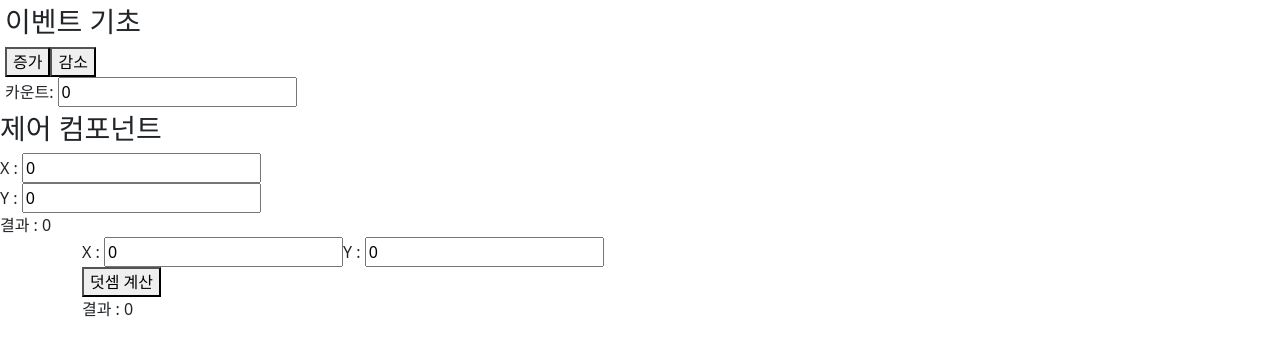
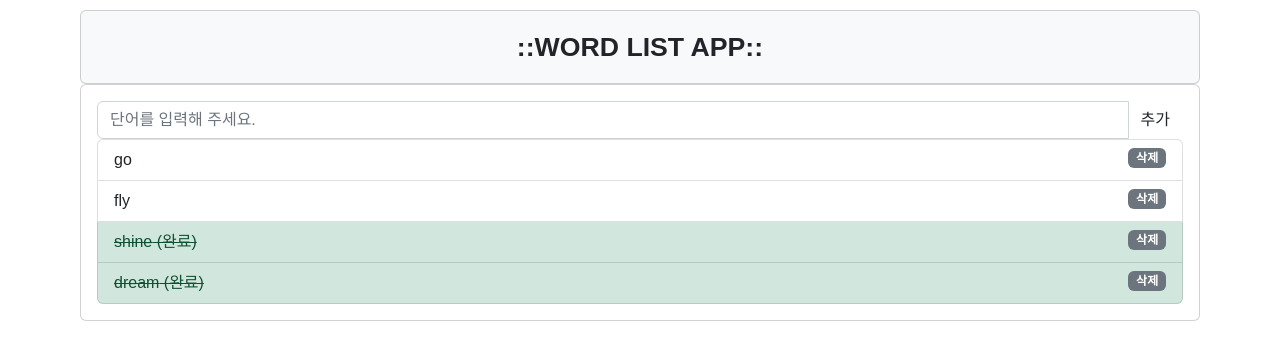
Before and after one commit to quokka-eating-carrots/quickstart-mj, a React (Vite) app: page / in a window 1280 px wide. Shown: the top 360 px of the page. Built offline with nearby package versions, Linux system fonts and the light colour scheme.

Commit message:
Study 4.9 애플리케이션 실습

```diff
--- /dev/null
+++ b/src/4 react-component/TodoList/AppContainer.tsx
@@ -0,0 +1,51 @@
+import React, { useState } from 'react'
+import produce from 'immer'
+import App from './components/App'
+
+export type WordListItemType = {
+  no: number
+  word: string
+  done: boolean
+}
+
+const AppContainer = () => {
+  const [wordList, setWordList] = useState<Array<WordListItemType>>([
+    { no: 1, word: "go", done: false },
+    { no: 2, word: "fly", done: false },
+    { no: 3, word: "shine", done: true },
+    { no: 4, word: "dream", done: true }
+  ])
+
+  const addWord = (word: string) => {
+    let newWordList = produce(wordList, draft => {
+      draft.push({ no: new Date().getTime(), word: word, done: false })
+    })
+    setWordList(newWordList)
+  }
+
+  const deleteWord = (no: number) => {
+    let index = wordList.findIndex(word => word.no === no)
+    let newWordList = produce(wordList, draft => {
+      draft.splice(index, 1)
+    })
+    setWordList(newWordList)
+  }
+
+  const toggleDone = (no: number) => {
+    let index = wordList.findIndex(word => word.no === no)
+    let newWordList = produce(wordList, draft => {
+      draft[index].done = !draft[index].done
+    })
+    setWordList(newWordList)
+  }
+  return (
+    <App
+      wordList={wordList}
+      addWord={addWord}
+      deleteWord={deleteWord}
+      toggleDone={toggleDone}
+    />
+  )
+}
+
+export default AppContainer
--- /dev/null
+++ b/src/4 react-component/TodoList/components/App.tsx
@@ -0,0 +1,33 @@
+import React from 'react'
+import { WordListItemType } from '../AppContainer'
+import InputWord from './InputWord'
+import WordList from './WordList'
+
+type AppProps = {
+  wordList: Array<WordListItemType>
+  addWord: (word: string) => void
+  deleteWord: (no: number) => void
+  toggleDone: (no: number) => void
+}
+
+const App = (props: AppProps) => {
+  return (
+    <div className="container">
+      <div className="card card-body bg-light">
+        <div className="title">::WORD LIST APP::</div>
+      </div>
+      <div className="card card-default card-borderless">
+        <div className="card-body">
+          <InputWord addWord={props.addWord} />
+          <WordList
+            wordList={props.wordList}
+            toggleDone={props.toggleDone}
+            deleteWord={props.deleteWord}
+          />
+        </div>
+      </div>
+    </div>
+  )
+}
+
+export default App
--- /dev/null
+++ b/src/4 react-component/TodoList/components/InputWord.tsx
@@ -0,0 +1,34 @@
+import React, { useState } from 'react'
+
+type InputWordProps = {
+  addWord: (word: string) => void
+}
+
+const InputWord = (props: InputWordProps) => {
+  const [word, setWord] = useState<string>("")
+
+  const addHandler = () => {
+    props.addWord(word)
+    setWord("")
+  }
+
+  const enterInput = (e: React.KeyboardEvent) => {
+    if (e.key === "Enter") addHandler()
+  }
+
+  const ChangeWord = (e: React.ChangeEvent<HTMLInputElement>) => setWord(e.target.value)
+  return (
+    <div className="row">
+      <div className="col">
+        <div className="input-group">
+          <input type="text" id="msg" className="form-control" name="msg" placeholder="단어를 입력해 주세요." value={word}
+            onChange={ChangeWord} onKeyUp={enterInput}
+          />
+          <span className="btn btn-primaty input-group-addon" onClick={addHandler}>추가</span>
+        </div>
+      </div>
+    </div>
+  )
+}
+
+export default InputWord
--- /dev/null
+++ b/src/4 react-component/TodoList/components/WordList.tsx
@@ -0,0 +1,27 @@
+import React, { useState } from 'react'
+import { WordListItemType } from '../AppContainer'
+import WordListItem from './WordListItem'
+
+type WordListProps = {
+  wordList: Array<WordListItemType>
+  toggleDone: (no: number) => void
+  deleteWord: (no: number) => void
+}
+
+const WordList = (props: WordListProps) => {
+  let items = props.wordList.map(word => {
+    return <WordListItem key={word.no} wordItem={word}
+      deleteWord={props.deleteWord} toggleDone={props.toggleDone}
+    />
+  })
+  return (
+    <div className="row">
+      {" "}
+      <div className="col">
+        <ul className="list-group">{items}</ul>
+      </div>
+    </div>
+  )
+}
+
+export default WordList
--- /dev/null
+++ b/src/4 react-component/TodoList/components/WordListItem.tsx
@@ -0,0 +1,28 @@
+import React from 'react'
+import { WordListItemType } from '../AppContainer'
+
+type WordListItemProps = {
+  wordItem: WordListItemType
+  toggleDone: (no: number) => void
+  deleteWord: (no: number) => void
+}
+
+const WordListItem = (props: WordListItemProps) => {
+  let itemClassName = "list-group-item"
+  if (props.wordItem.done) itemClassName += " list-group-item-success"
+  return (
+    <li className={itemClassName}>
+      <span className={props.wordItem.done ? "word-done pointer" : "pointer"}
+      onClick={() => props.toggleDone(props.wordItem.no)}
+      >
+        {props.wordItem.word}
+        {props.wordItem.done ? " (완료)" : ""}
+      </span>
+      <span className="float-end badge bg-secondary pointer"
+      onClick={() => props.deleteWord(props.wordItem.no)}
+      >삭제</span>
+    </li>
+  )
+}
+
+export default WordListItem
--- a/src/index.css
+++ b/src/index.css
@@ -1,70 +1,28 @@
-:root {
-  font-family: Inter, Avenir, Helvetica, Arial, sans-serif;
-  font-size: 16px;
-  line-height: 24px;
-  font-weight: 400;
-
-  color-scheme: light dark;
-  color: rgba(255, 255, 255, 0.87);
-  background-color: #242424;
-
-  font-synthesis: none;
-  text-rendering: optimizeLegibility;
-  -webkit-font-smoothing: antialiased;
-  -moz-osx-font-smoothing: grayscale;
-  -webkit-text-size-adjust: 100%;
+body {
+  margin: 0;
+  padding: 0;
+  font-family: sans-serif;
 }
 
-a {
-  font-weight: 500;
-  color: #646cff;
-  text-decoration: inherit;
-}
-a:hover {
-  color: #535bf2;
+.title {
+  text-align: center;
+  font-weight: bold;
+  font-size: 20pt;
 }
 
-body {
-  margin: 0;
-  display: flex;
-  place-items: center;
-  min-width: 320px;
-  min-height: 100vh;
+.word-done {
+  text-decoration: line-through;
 }
 
-h1 {
-  font-size: 3.2em;
-  line-height: 1.1;
+.container {
+  padding: 10px 10px 10px 10px;
 }
 
-button {
-  border-radius: 8px;
-  border: 1px solid transparent;
-  padding: 0.6em 1.2em;
-  font-size: 1em;
-  font-weight: 500;
-  font-family: inherit;
-  background-color: #1a1a1a;
-  cursor: pointer;
-  transition: border-color 0.25s;
-}
-button:hover {
-  border-color: #646cff;
-}
-button:focus,
-button:focus-visible {
-  outline: 4px auto -webkit-focus-ring-color;
+.panel-borderless {
+  border: 0;
+  box-shadow: none;
 }
 
-@media (prefers-color-scheme: light) {
-  :root {
-    color: #213547;
-    background-color: #ffffff;
-  }
-  a:hover {
-    color: #747bff;
-  }
-  button {
-    background-color: #f9f9f9;
-  }
+.pointer {
+  cursor: pointer;
 }
--- a/src/main.tsx
+++ b/src/main.tsx
@@ -5,14 +5,14 @@ import 'bootstrap/dist/css/bootstrap.css'
 import App from './4 react-component/Counter/App'
 import App2 from './4 react-component/Counter/App2'
 import App3 from './4 react-component/Counter/App3'
-// import './index.css'
 import produce from 'immer'
+import AppContainer from './4 react-component/TodoList/AppContainer'
+import 'bootstrap/dist/css/bootstrap.css'
+import './index.css'
 
 ReactDOM.createRoot(document.getElementById('root') as HTMLElement).render(
   <React.StrictMode>
-    <App />
-    <App2 />
-    <App3 />
+    <AppContainer />
   </React.StrictMode>,
 )
 
```
